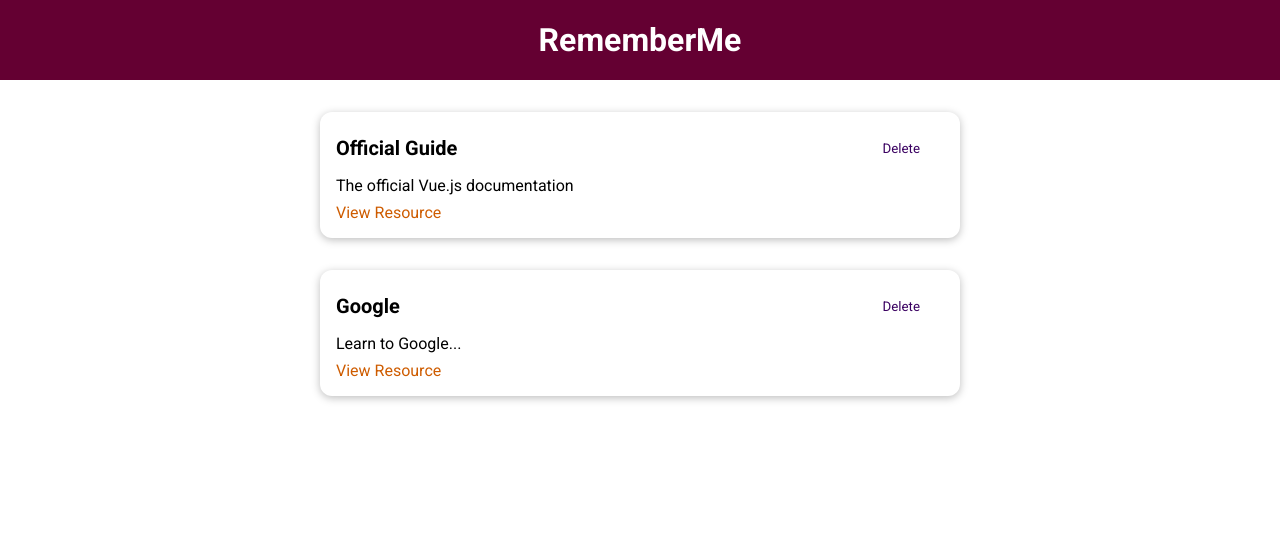
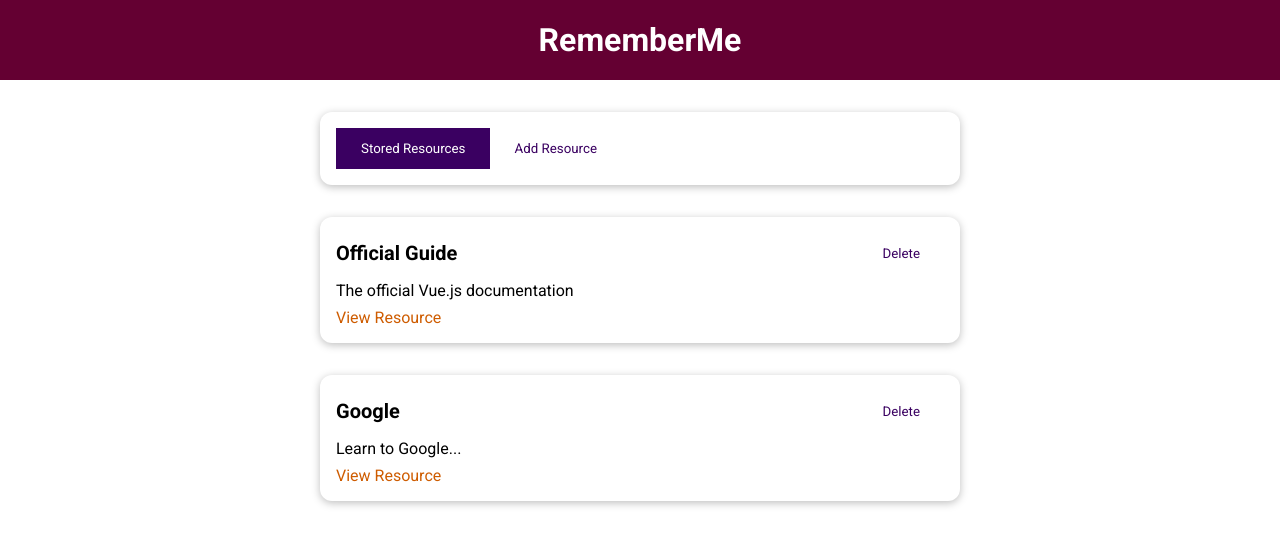
Before and after one commit to maximbelo/learning-resources-app, a Vue app: page / in a window 1280 px wide. Shown: the top 546 px of the page. Built offline with nearby package versions, Linux system fonts and the light colour scheme.

Commit message:
Added dynamic component to add resources and display resources

```diff
--- a/src/App.vue
+++ b/src/App.vue
@@ -1,44 +1,26 @@
 <template>
   <the-header title="RememberMe"></the-header>
-  <stored-resources :resources="storedResources"></stored-resources>
+  <the-resources></the-resources>
 </template>
 
 <script>
-import TheHeader from './components/layouts/TheHeader.vue';
-import StoredResources from './components/learning-resources/StoredResources.vue';
+import TheHeader from "./components/layouts/TheHeader.vue";
+import TheResources from "./components/learning-resources/TheResources.vue";
 
 export default {
-  components: { TheHeader, StoredResources },
-  data() {
-    return {
-      storedResources: [
-        {
-          id: 'official-guide',
-          title: 'Official Guide',
-          description: 'The official Vue.js documentation',
-          link: 'https://vuejs.org',
-        },
-        {
-          id: 'google',
-          title: 'Google',
-          description: 'Learn to Google...',
-          link: 'https://google.org',
-        },
-      ],
-    };
-  },
+  components: { TheHeader, TheResources },
 };
 </script>
 
 <style>
-@import url('https://fonts.googleapis.com/css2?family=Roboto:wght@400;700&display=swap');
+@import url("https://fonts.googleapis.com/css2?family=Roboto:wght@400;700&display=swap");
 
 * {
   box-sizing: border-box;
 }
 
 html {
-  font-family: 'Roboto', sans-serif;
+  font-family: "Roboto", sans-serif;
 }
 
 body {
--- a/src/components/layouts/TheHeader.vue
+++ b/src/components/layouts/TheHeader.vue
@@ -6,7 +6,7 @@
 
 <script>
 export default {
-  props: ['title'],
+  props: ["title"],
 };
 </script>
 
--- /dev/null
+++ b/src/components/learning-resources/AddResource.vue
@@ -0,0 +1,3 @@
+<template>
+  <h2>Add Resource</h2>
+</template>
--- a/src/components/learning-resources/LearningResource.vue
+++ b/src/components/learning-resources/LearningResource.vue
@@ -17,7 +17,7 @@
 
 <script>
 export default {
-  props: ['title', 'description', 'link'],
+  props: ["title", "description", "link"],
 };
 </script>
 
--- a/src/components/learning-resources/StoredResources.vue
+++ b/src/components/learning-resources/StoredResources.vue
@@ -11,9 +11,9 @@
 </template>
 
 <script>
-import LearningResource from './LearningResource.vue';
+import LearningResource from "./LearningResource.vue";
 export default {
-  props: ['resources'],
+  inject: ["resources"],
   components: {
     LearningResource,
   },
--- /dev/null
+++ b/src/components/learning-resources/TheResources.vue
@@ -0,0 +1,59 @@
+<template>
+  <base-card>
+    <base-button @click="setSelectedTab('stored-resources')" :mode="storedResButtonMode"
+      >Stored Resources
+    </base-button>
+
+    <base-button @click="setSelectedTab('add-resource')" :mode="addResButtonMode"
+      >Add Resource
+    </base-button>
+  </base-card>
+  <component :is="selectedTab"></component>
+</template>
+
+<script>
+import StoredResources from "./StoredResources.vue";
+import AddResource from "./AddResource.vue";
+
+export default {
+  components: { StoredResources, AddResource },
+  data() {
+    return {
+      selectedTab: "stored-resources",
+      storedResources: [
+        {
+          id: "official-guide",
+          title: "Official Guide",
+          description: "The official Vue.js documentation",
+          link: "https://vuejs.org",
+        },
+        {
+          id: "google",
+          title: "Google",
+          description: "Learn to Google...",
+          link: "https://google.org",
+        },
+      ],
+    };
+  },
+
+  provide() {
+    return {
+      resources: this.storedResources,
+    };
+  },
+  computed: {
+    storedResButtonMode() {
+      return this.selectedTab === "stored-resources" ? null : "flat";
+    },
+    addResButtonMode() {
+      return this.selectedTab === "add-resource" ? null : "flat";
+    },
+  },
+  methods: {
+    setSelectedTab(tab) {
+      this.selectedTab = tab;
+    },
+  },
+};
+</script>
```
Also changed, not shown: 1 other file (tests, documents, lock files or other folders).
